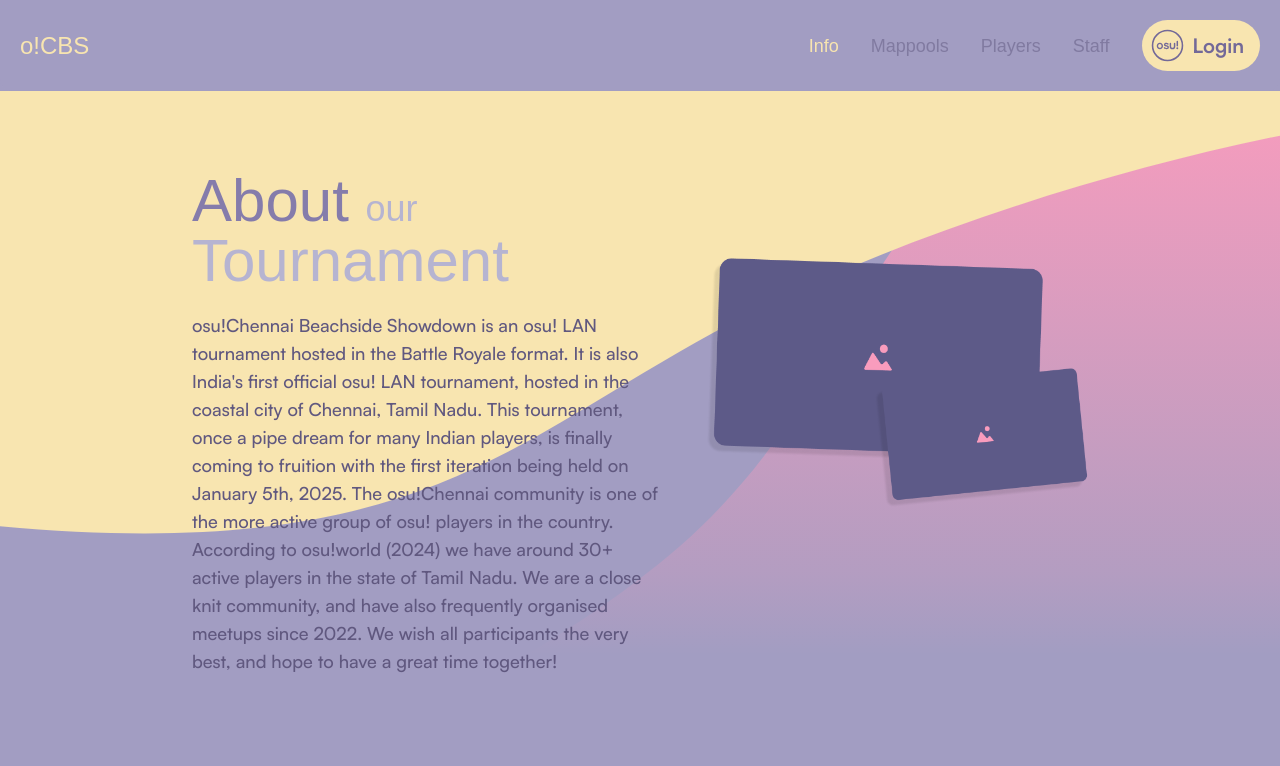
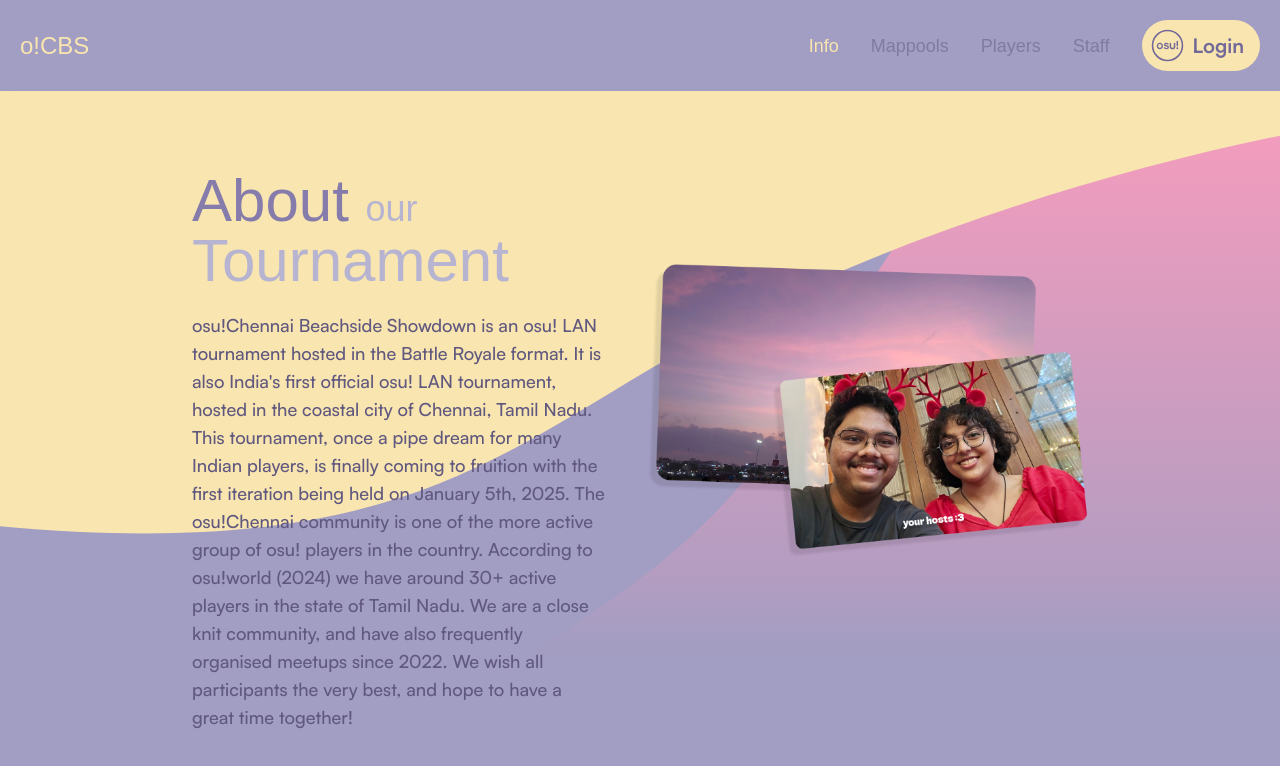
Before and after one commit to rrex971/ocbs-website, a React (Vite) app: page /info in a window 1280 px wide. Shown: the top 766 px of the page. Built offline with nearby package versions, Linux system fonts and the light colour scheme; a web font is replaced by a local one.

Commit message:
update placeholder image with the real images

```diff
--- a/src/screens/Info.jsx
+++ b/src/screens/Info.jsx
@@ -18,7 +18,7 @@
         </div>
       </div>
       <div className='imagecontainer pt-8 lg:pt-0'>
-          <img src='placeholder.png' alt='Placeholder Images' width='500'></img>
+          <img src='infoimage.png' alt='Placeholder Images' width='650'></img>
         </div>
     </div>
   </div>
```
Also changed, not shown: public/infoimage.png (added).
